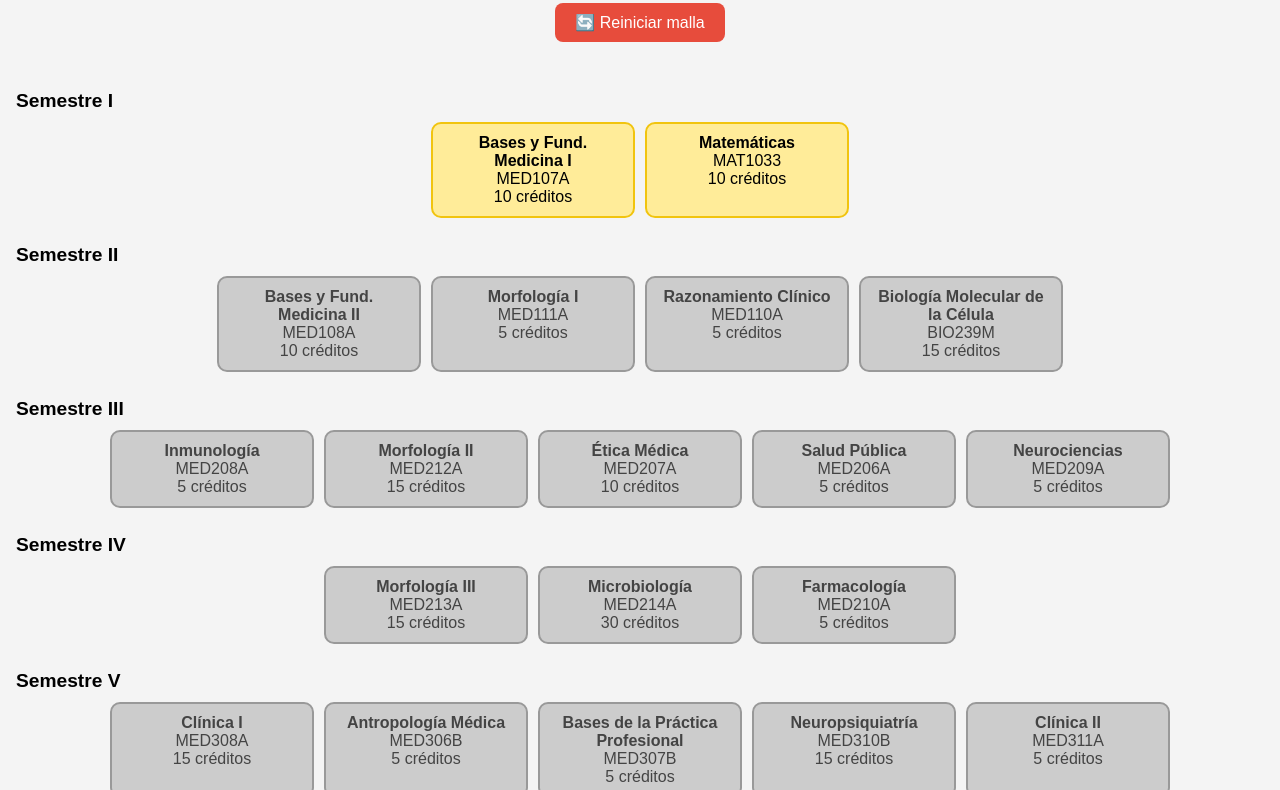
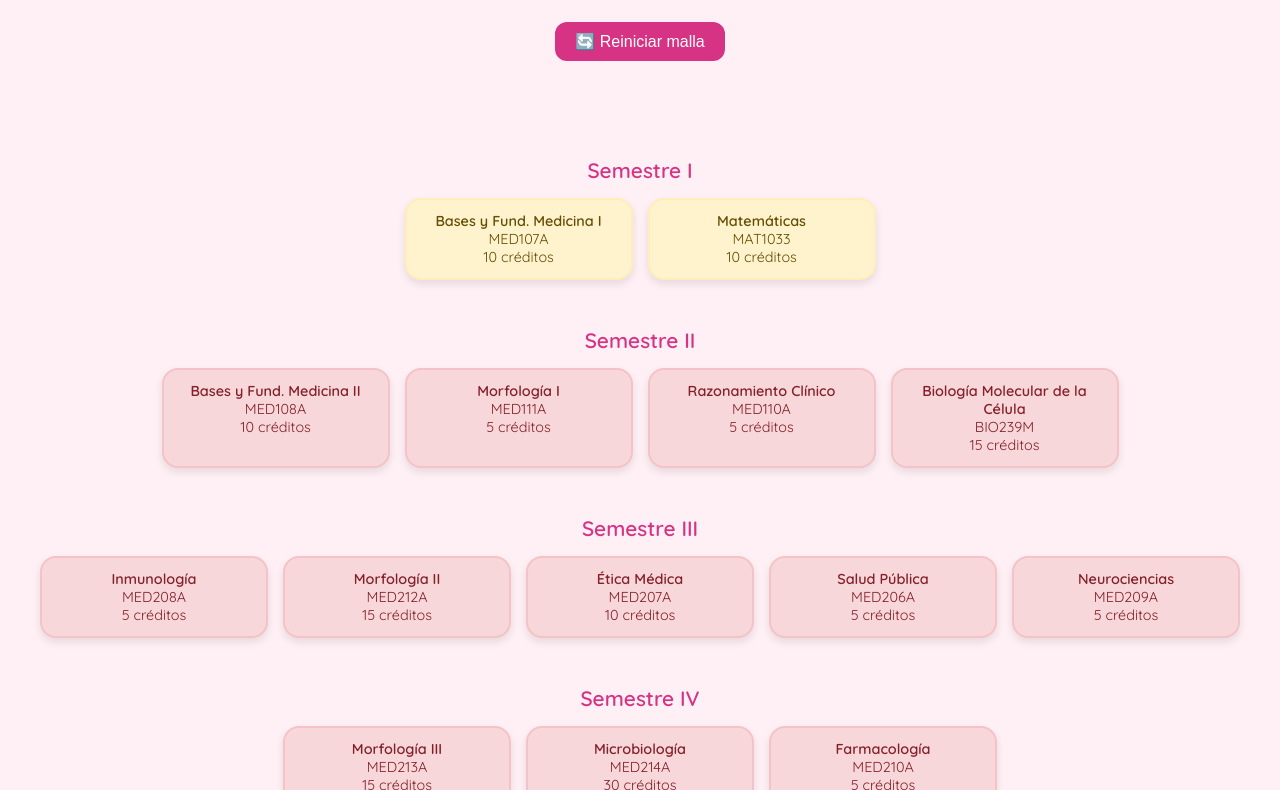
Before and after one commit to calderitou/malla-medicina-UC1, a plain HTML site: page index.html in a window 1280 px wide. Shown: the part 109-899 px from the top of the page. Drawn offline with Linux system fonts and the light colour scheme.

Commit message:
Update style.css

```diff
--- a/style.css
+++ b/style.css
@@ -1,63 +1,83 @@
+@import url('https://fonts.googleapis.com/css2?family=Quicksand:wght@400;600&display=swap');
+
 body {
-  font-family: sans-serif;
+  font-family: 'Quicksand', sans-serif;
   margin: 0;
-  background: #f4f4f4;
+  background: #fff0f5;
+  color: #333;
 }
 
 h1 {
   text-align: center;
-  padding: 1rem;
+  padding: 2rem 1rem 1rem;
+  font-size: 2rem;
+  color: #d63384;
 }
 
 .grid {
   display: flex;
   flex-wrap: wrap;
   justify-content: center;
-  gap: 10px;
-  padding: 1rem;
+  gap: 15px;
+  padding: 2rem;
 }
 
 .course {
-  padding: 10px;
-  border-radius: 10px;
-  width: 180px;
+  padding: 12px;
+  border-radius: 16px;
+  width: 200px;
   text-align: center;
   cursor: pointer;
+  box-shadow: 0 4px 8px rgba(0, 0, 0, 0.1);
+  transition: transform 0.2s, box-shadow 0.2s;
+  font-size: 0.9rem;
+}
+
+.course:hover {
+  transform: scale(1.03);
+  box-shadow: 0 6px 12px rgba(0, 0, 0, 0.15);
 }
 
 .locked {
-  background: #ccc;
-  color: #444;
-  border: 2px solid #999;
+  background: #f8d7da;
+  color: #842029;
+  border: 2px solid #f5c2c7;
 }
 
 .available {
-  background: #ffec99;
-  color: #000;
-  border: 2px solid #f1c40f;
+  background: #fff3cd;
+  color: #664d03;
+  border: 2px solid #ffeeba;
 }
 
 .done {
-  background: #b6f7c1;
-  color: #000;
-  border: 2px solid #2ecc71;
+  background: #d1e7dd;
+  color: #0f5132;
+  border: 2px solid #badbcc;
 }
 
 .semester-title {
   width: 100%;
   font-weight: bold;
-  font-size: 1.2rem;
-  margin-top: 1rem;
+  font-size: 1.3rem;
+  color: #d63384;
+  margin-top: 2rem;
+  text-align: center;
 }
 
 .btn-reset {
-  margin: 1rem auto;
+  margin: 0 auto 2rem;
   display: block;
   padding: 10px 20px;
   font-size: 1rem;
   cursor: pointer;
-  background: #e74c3c;
+  background: #d63384;
   color: white;
   border: none;
-  border-radius: 8px;
+  border-radius: 12px;
+  transition: background 0.2s ease-in-out;
 }
+
+.btn-reset:hover {
+  background: #c91865;
+}
```
